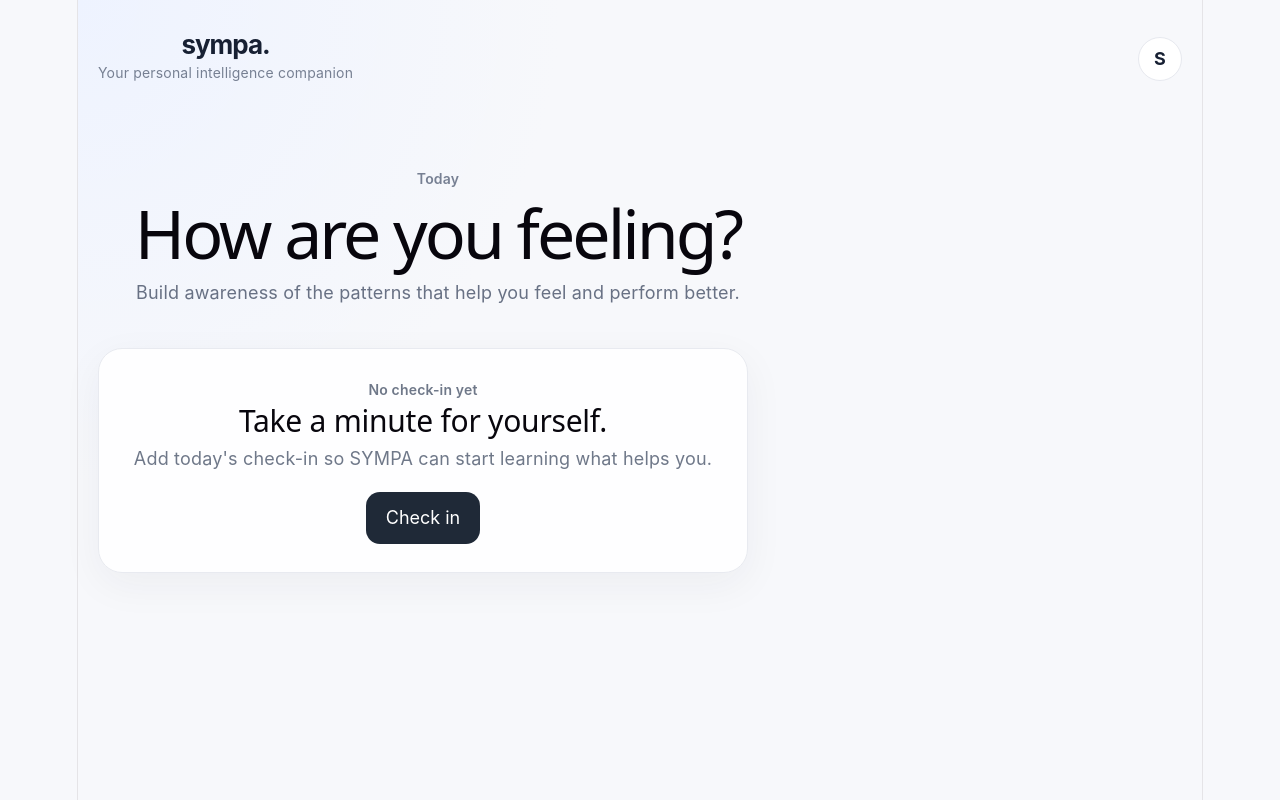
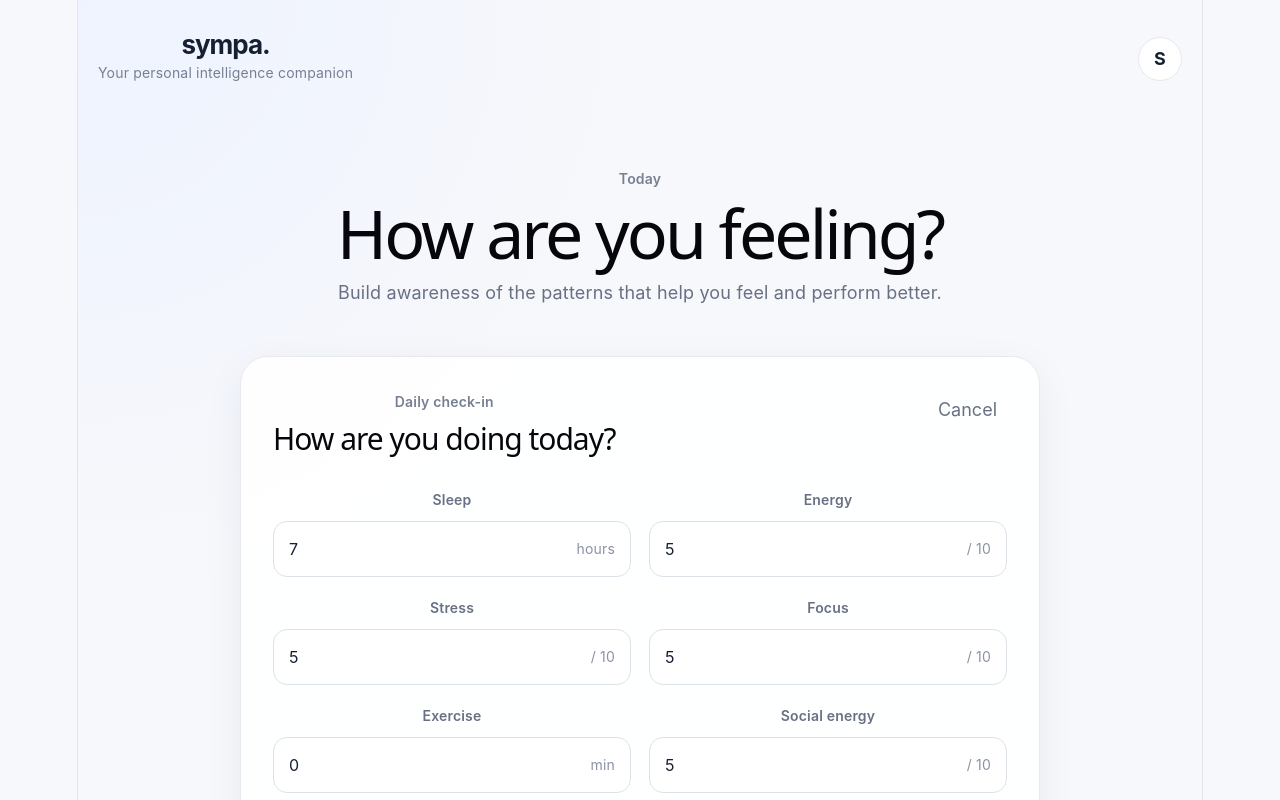
Before and after one commit to ClaudiaDanciu/sympa, a React (Vite) app in the folder apps/web/: page / in a window 1280 px wide. Both pictures are taken after a click on the button "Check in". Shown: the top 800 px of the page. Built offline with nearby package versions, Linux system fonts and the light colour scheme; no server answers.

Commit message:
Add web daily check-in flow

```diff
--- a/apps/web/src/App.css
+++ b/apps/web/src/App.css
@@ -62,8 +62,9 @@ button {
 }
 
 .hero {
-  max-width: 680px;
-  margin-bottom: 40px;
+  max-width: 760px;
+  margin: 0 auto 48px;
+  text-align: center;
 }
 
 .eyebrow,
@@ -176,3 +177,185 @@ button {
     grid-template-columns: 1fr;
   }
 }
+/* Check-in form */
+
+.checkin-form {
+  width: 100%;
+  max-width: 800px;
+  margin: 0 auto;
+  background: rgba(255, 255, 255, 0.94);
+  border: 1px solid #e8eaf0;
+  border-radius: 28px;
+  padding: 32px;
+  box-shadow: 0 12px 40px rgba(31, 42, 68, 0.06);
+}
+
+.form-header {
+  display: flex;
+  align-items: flex-start;
+  justify-content: space-between;
+  gap: 20px;
+  margin-bottom: 30px;
+}
+
+.form-header h2 {
+  margin: 6px 0 0;
+  font-size: 30px;
+  line-height: 1.2;
+  letter-spacing: -1px;
+}
+
+.form-grid {
+  display: grid;
+  grid-template-columns: repeat(2, minmax(0, 1fr));
+  gap: 18px;
+}
+
+.field {
+  display: flex;
+  flex-direction: column;
+  gap: 8px;
+}
+
+.field > span {
+  color: #687184;
+  font-size: 14px;
+  font-weight: 600;
+}
+
+.number-input {
+  display: flex;
+  align-items: center;
+  gap: 10px;
+  min-height: 52px;
+  padding: 0 15px;
+  border: 1px solid #dde1e8;
+  border-radius: 14px;
+  background: #fff;
+}
+
+.number-input:focus-within {
+  border-color: #9aa5b5;
+  box-shadow: 0 0 0 3px rgba(31, 41, 55, 0.06);
+}
+
+.number-input input {
+  width: 100%;
+  min-width: 0;
+  padding: 14px 0;
+  border: 0;
+  outline: 0;
+  background: transparent;
+  color: #172033;
+  font: inherit;
+  font-size: 16px;
+}
+
+.number-input span {
+  color: #8a92a3;
+  font-size: 14px;
+  white-space: nowrap;
+}
+
+.full-width {
+  margin-top: 20px;
+}
+
+select,
+textarea {
+  width: 100%;
+  padding: 14px 15px;
+  border: 1px solid #dde1e8;
+  border-radius: 14px;
+  outline: none;
+  background: #fff;
+  color: #172033;
+  font: inherit;
+  font-size: 16px;
+}
+
+select:focus,
+textarea:focus {
+  border-color: #9aa5b5;
+  box-shadow: 0 0 0 3px rgba(31, 41, 55, 0.06);
+}
+
+textarea {
+  min-height: 110px;
+  resize: vertical;
+  line-height: 1.5;
+}
+
+.primary-button {
+  margin-top: 24px;
+  padding: 14px 22px;
+  border: 0;
+  border-radius: 14px;
+  background: #1f2937;
+  color: #fff;
+  font: inherit;
+  font-weight: 600;
+  cursor: pointer;
+  transition:
+    transform 120ms ease,
+    opacity 120ms ease;
+}
+
+.primary-button:hover:not(:disabled) {
+  transform: translateY(-1px);
+}
+
+.primary-button:disabled {
+  cursor: default;
+  opacity: 0.6;
+}
+
+.text-button {
+  padding: 8px 10px;
+  border: 0;
+  background: transparent;
+  color: #687184;
+  font: inherit;
+  cursor: pointer;
+}
+
+.text-button:hover {
+  color: #172033;
+}
+
+.form-error {
+  margin: 18px 0 0;
+  color: #b42318;
+  font-size: 14px;
+}
+
+.secondary-button {
+  margin-top: 18px;
+  padding: 13px 20px;
+  border: 1px solid #dde1e8;
+  border-radius: 14px;
+  background: #fff;
+  color: #172033;
+  font: inherit;
+  font-weight: 600;
+  cursor: pointer;
+}
+
+.secondary-button:hover {
+  background: #f7f8fb;
+}
+
+@media (max-width: 650px) {
+  .checkin-form {
+    padding: 22px;
+    border-radius: 22px;
+  }
+
+  .form-grid {
+    grid-template-columns: 1fr;
+  }
+
+  .form-header h2 {
+    font-size: 26px;
+  }
+}
--- a/apps/web/src/App.tsx
+++ b/apps/web/src/App.tsx
@@ -1,5 +1,6 @@
 import { useEffect, useState } from "react";
 import "./App.css";
+import { CheckInForm } from "./components/CheckInForm";
 
 type DailyCheckIn = {
   id: number;
@@ -17,9 +18,11 @@ type DailyCheckIn = {
 function App() {
   const [checkIn, setCheckIn] = useState<DailyCheckIn | null>(null);
   const [loading, setLoading] = useState(true);
+  const [showForm, setShowForm] = useState(false);
 
-  useEffect(() => {
   async function loadToday() {
+    setLoading(true);
+
     try {
       const timezoneOffset = -new Date().getTimezoneOffset();
 
@@ -31,17 +34,24 @@ function App() {
         throw new Error("Failed to load today's check-in");
       }
 
-        const data = await response.json();
+      const data: DailyCheckIn | null = await response.json();
       setCheckIn(data);
     } catch (error) {
-        console.error(error);
+      console.error("Unable to load today's check-in:", error);
+      setCheckIn(null);
     } finally {
       setLoading(false);
     }
   }
 
-    loadToday();
+  useEffect(() => {
+    void loadToday();
   }, []);
+
+  async function handleCheckInSaved() {
+    setShowForm(false);
+    await loadToday();
+  }
 
   return (
     <main className="app-shell">
@@ -64,7 +74,12 @@ function App() {
           </p>
         </section>
 
-        {loading ? (
+        {showForm ? (
+          <CheckInForm
+            onCancel={() => setShowForm(false)}
+            onSaved={handleCheckInSaved}
+          />
+        ) : loading ? (
           <section className="card">
             <p>Loading today...</p>
           </section>
@@ -80,24 +95,46 @@ function App() {
                 label="Movement"
                 value={`${checkIn.exercise_minutes} min`}
               />
+
+              {checkIn.social_energy !== null && (
+                <Metric
+                  label="Social energy"
+                  value={`${checkIn.social_energy}/10`}
+                />
+              )}
             </section>
 
             <section className="card note-card">
               <p className="card-label">Today's note</p>
+
               <p className="note">
                 {checkIn.notes || "No notes added today."}
               </p>
             </section>
+
+            <button
+              className="secondary-button"
+              onClick={() => setShowForm(true)}
+            >
+              Add another check-in
+            </button>
           </>
         ) : (
           <section className="card empty-state">
             <p className="card-label">No check-in yet</p>
+
             <h2>Take a minute for yourself.</h2>
+
             <p>
               Add today's check-in so SYMPA can start learning what helps you.
             </p>
 
-            <button>Check in</button>
+            <button
+              className="primary-button"
+              onClick={() => setShowForm(true)}
+            >
+              Check in
+            </button>
           </section>
         )}
       </div>
@@ -123,7 +160,7 @@ function Metric({
 function formatMood(mood: string) {
   return mood
     .split("_")
-    .map((word) => word[0].toUpperCase() + word.slice(1))
+    .map((word) => word.charAt(0).toUpperCase() + word.slice(1))
     .join(" ");
 }
 
--- /dev/null
+++ b/apps/web/src/components/CheckInForm.tsx
@@ -0,0 +1,209 @@
+import { useState, type FormEvent } from "react";
+
+type CheckInFormProps = {
+  onSaved: () => void;
+  onCancel: () => void;
+};
+
+export function CheckInForm({
+  onSaved,
+  onCancel,
+}: CheckInFormProps) {
+  const [sleepHours, setSleepHours] = useState(7);
+  const [energy, setEnergy] = useState(5);
+  const [mood, setMood] = useState("neutral");
+  const [stress, setStress] = useState(5);
+  const [focus, setFocus] = useState(5);
+  const [exerciseMinutes, setExerciseMinutes] = useState(0);
+  const [socialEnergy, setSocialEnergy] = useState(5);
+  const [notes, setNotes] = useState("");
+  const [saving, setSaving] = useState(false);
+  const [error, setError] = useState<string | null>(null);
+
+  async function handleSubmit(event: FormEvent<HTMLFormElement>) {
+    event.preventDefault();
+
+    setSaving(true);
+    setError(null);
+
+    try {
+      const response = await fetch("http://127.0.0.1:8000/check-ins", {
+        method: "POST",
+        headers: {
+          "Content-Type": "application/json",
+        },
+        body: JSON.stringify({
+          sleep_hours: sleepHours,
+          energy,
+          mood,
+          stress,
+          focus,
+          exercise_minutes: exerciseMinutes,
+          social_energy: socialEnergy,
+          notes: notes.trim() || null,
+        }),
+      });
+
+      if (!response.ok) {
+        throw new Error("Unable to save check-in");
+      }
+
+      onSaved();
+    } catch (error) {
+      console.error(error);
+      setError("Something went wrong. Please try again.");
+    } finally {
+      setSaving(false);
+    }
+  }
+
+  return (
+    <form className="checkin-form" onSubmit={handleSubmit}>
+      <div className="form-header">
+        <div>
+          <p className="card-label">Daily check-in</p>
+          <h2>How are you doing today?</h2>
+        </div>
+
+        <button
+          type="button"
+          className="text-button"
+          onClick={onCancel}
+          disabled={saving}
+        >
+          Cancel
+        </button>
+      </div>
+
+      <div className="form-grid">
+        <NumberField
+          label="Sleep"
+          value={sleepHours}
+          min={0}
+          max={24}
+          step={0.5}
+          suffix="hours"
+          onChange={setSleepHours}
+        />
+
+        <NumberField
+          label="Energy"
+          value={energy}
+          min={1}
+          max={10}
+          suffix="/ 10"
+          onChange={setEnergy}
+        />
+
+        <NumberField
+          label="Stress"
+          value={stress}
+          min={1}
+          max={10}
+          suffix="/ 10"
+          onChange={setStress}
+        />
+
+        <NumberField
+          label="Focus"
+          value={focus}
+          min={1}
+          max={10}
+          suffix="/ 10"
+          onChange={setFocus}
+        />
+
+        <NumberField
+          label="Exercise"
+          value={exerciseMinutes}
+          min={0}
+          max={300}
+          suffix="min"
+          onChange={setExerciseMinutes}
+        />
+
+        <NumberField
+          label="Social energy"
+          value={socialEnergy}
+          min={1}
+          max={10}
+          suffix="/ 10"
+          onChange={setSocialEnergy}
+        />
+      </div>
+
+      <label className="field full-width">
+        <span>Mood</span>
+        <select
+          value={mood}
+          onChange={(event) => setMood(event.target.value)}
+        >
+          <option value="very_low">Very low</option>
+          <option value="low">Low</option>
+          <option value="neutral">Okay</option>
+          <option value="good">Good</option>
+          <option value="great">Great</option>
+        </select>
+      </label>
+
+      <label className="field full-width">
+        <span>Notes</span>
+        <textarea
+          rows={4}
+          value={notes}
+          onChange={(event) => setNotes(event.target.value)}
+          placeholder="Anything worth remembering about today?"
+        />
+      </label>
+
+      {error && <p className="form-error">{error}</p>}
+
+      <button
+        type="submit"
+        className="primary-button"
+        disabled={saving}
+      >
+        {saving ? "Saving..." : "Save check-in"}
+      </button>
+    </form>
+  );
+}
+
+type NumberFieldProps = {
+  label: string;
+  value: number;
+  min: number;
+  max: number;
+  step?: number;
+  suffix: string;
+  onChange: (value: number) => void;
+};
+
+function NumberField({
+  label,
+  value,
+  min,
+  max,
+  step = 1,
+  suffix,
+  onChange,
+}: NumberFieldProps) {
+  return (
+    <label className="field">
+      <span>{label}</span>
+
+      <div className="number-input">
+        <input
+          type="number"
+          min={min}
+          max={max}
+          step={step}
+          value={value}
+          onChange={(event) => onChange(Number(event.target.value))}
+        />
+
+        <span>{suffix}</span>
+      </div>
+    </label>
+  );
+}
```
Lines whose indentation alone changed are shown as unchanged.
